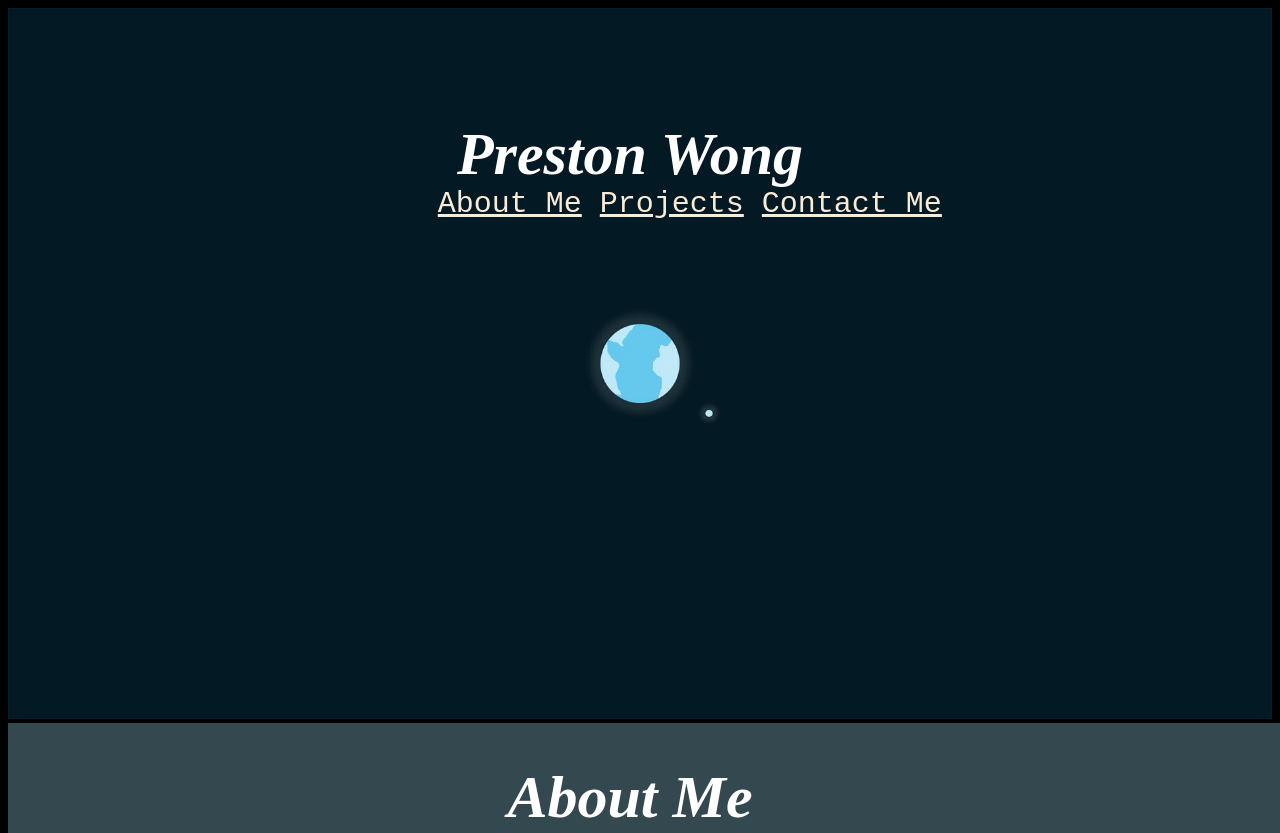
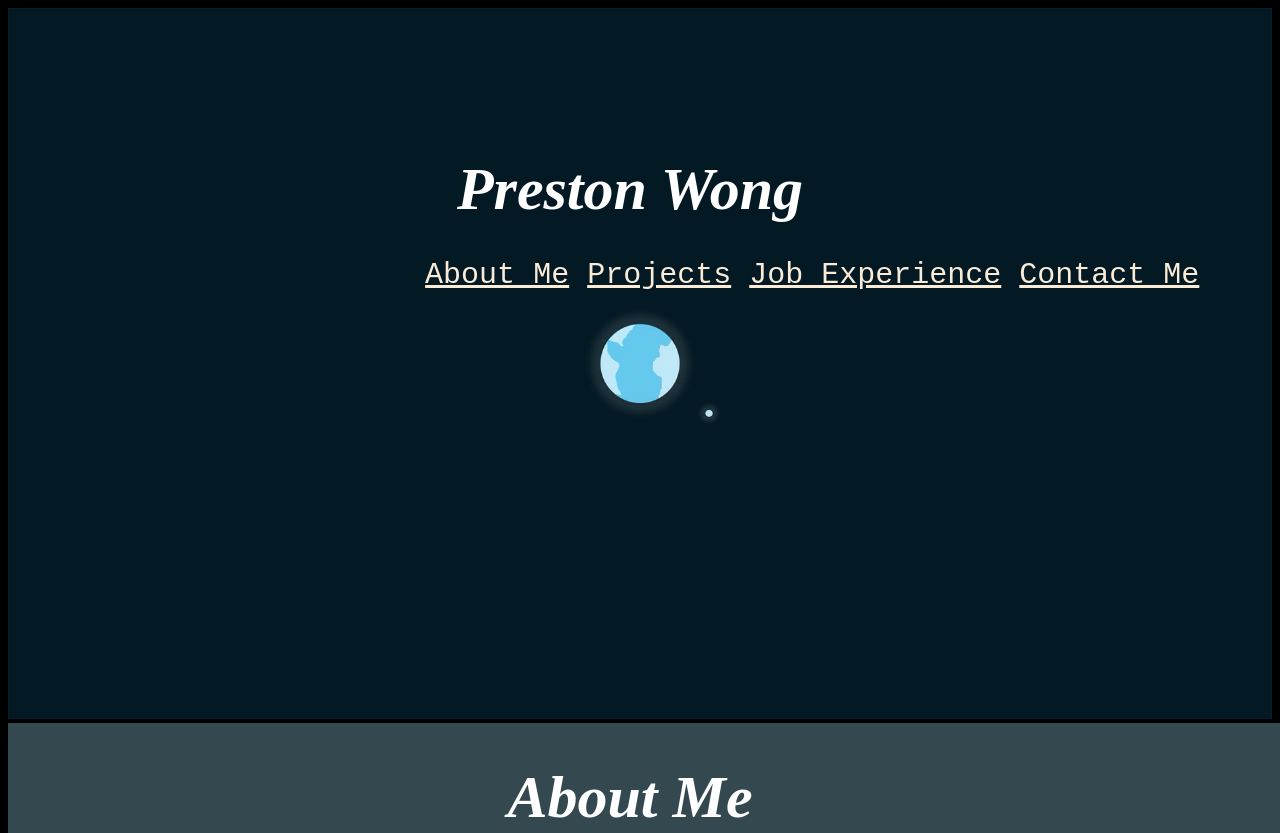
Before and after one commit to prestonwong7/prestonwong7.github.io, a plain HTML site: page index.html in a window 1280 px wide. Shown: the top 833 px of the page. Drawn offline with Linux system fonts and the light colour scheme.

Commit message:
Added job experience in front

```diff
--- a/index.html
+++ b/index.html
@@ -17,6 +17,7 @@
 				<!--                <li><a href="index.html" style="color: antiquewhite">Home</a></li>-->
 				<li><a href="#aboutme" style="color: antiquewhite">About Me</a></li>
 				<li><a href="#projects" style="color: antiquewhite">Projects</a></li>
+                <li><a href="#jobexperience" style="color: antiquewhite">Job Experience</a></li>
 				<li><a href="#contactme" style="color: antiquewhite">Contact Me</a></li>
 			</ul><!--        <main>-->
 			<!--            <h1> Preston Wong's Portfolio </h1>-->
--- a/style.css
+++ b/style.css
@@ -1,8 +1,8 @@
 ul {
     color:floralwhite;
     position: absolute;
-    top: 25%;
-    left: 34%;
+    top: 35%;
+    left: 33%;
     list-style: none;
     margin: 0;
     padding: 0;
@@ -31,7 +31,7 @@ div {
 
 #title {
     position:absolute;
-    top: 10%;
+    top: 15%;
 /*    left: 0;*/
     animation: type 2s steps(20);
     overflow: hidden;
```
